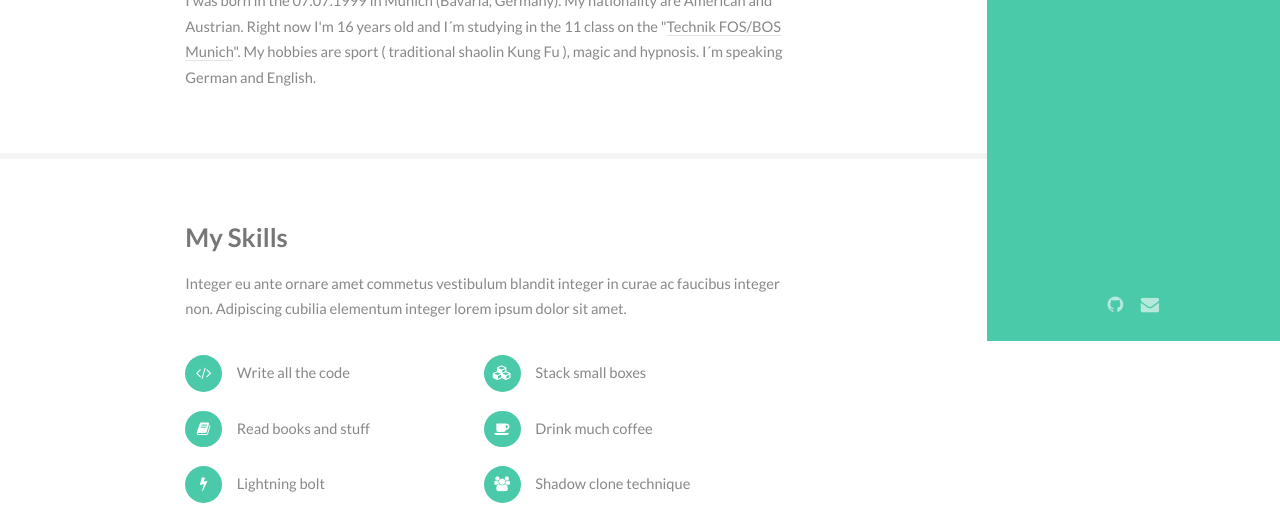
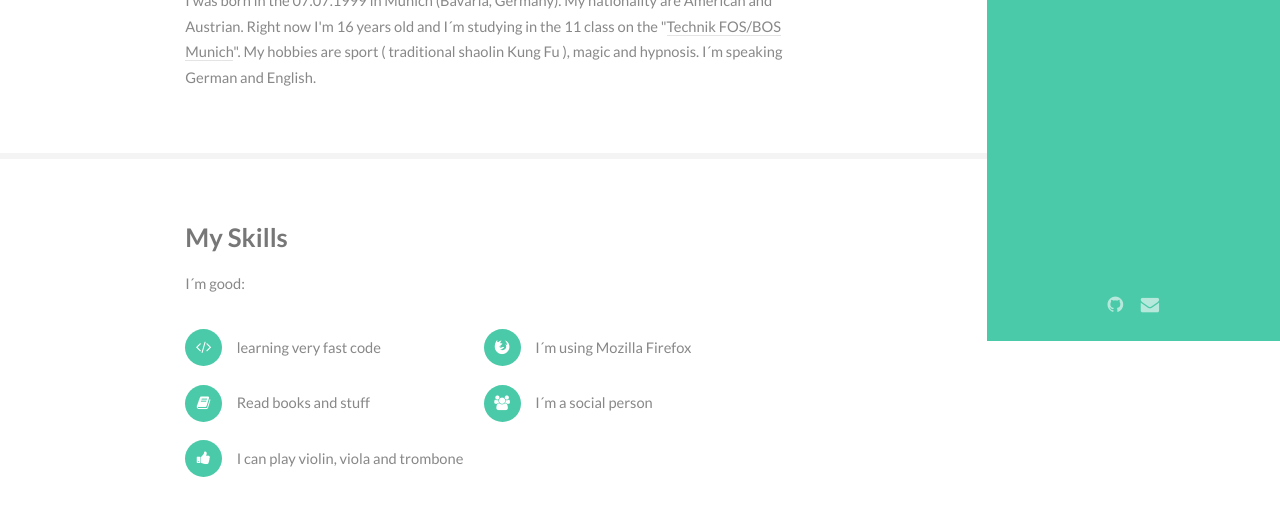
Before and after one commit to iSC-Host/alexbouton.tk, a website: page index.html in a window 1280 px wide. Shown: the part 459-964 px from the top of the page. Drawn offline with Linux system fonts and the light colour scheme; some icons are missing.

Commit message:
Update my skills

```diff
--- a/index.html
+++ b/index.html
@@ -60,14 +60,13 @@
 							<section id="two">
 								<div class="container">
 									<h3>My Skills</h3>
-									<p>Integer eu ante ornare amet commetus vestibulum blandit integer in curae ac faucibus integer non. Adipiscing cubilia elementum integer lorem ipsum dolor sit amet.</p>
+									<p>I´m good:</p>
 									<ul class="feature-icons">
-										<li class="fa-code">Write all the code</li>
-										<li class="fa-cubes">Stack small boxes</li>
+										<li class="fa-code">learning very fast code</li>
+										<li class="fa-firefox">I´m using Mozilla Firefox</li>
 										<li class="fa-book">Read books and stuff</li>
-										<li class="fa-coffee">Drink much coffee</li>
-										<li class="fa-bolt">Lightning bolt</li>
-										<li class="fa-users">Shadow clone technique</li>
+										<li class="fa-users">I´m a social person</li>
+										<li class="fa-thumbs-up">I can play violin, viola and trombone</li>
 									</ul>
 								</div>
 							</section>
```
